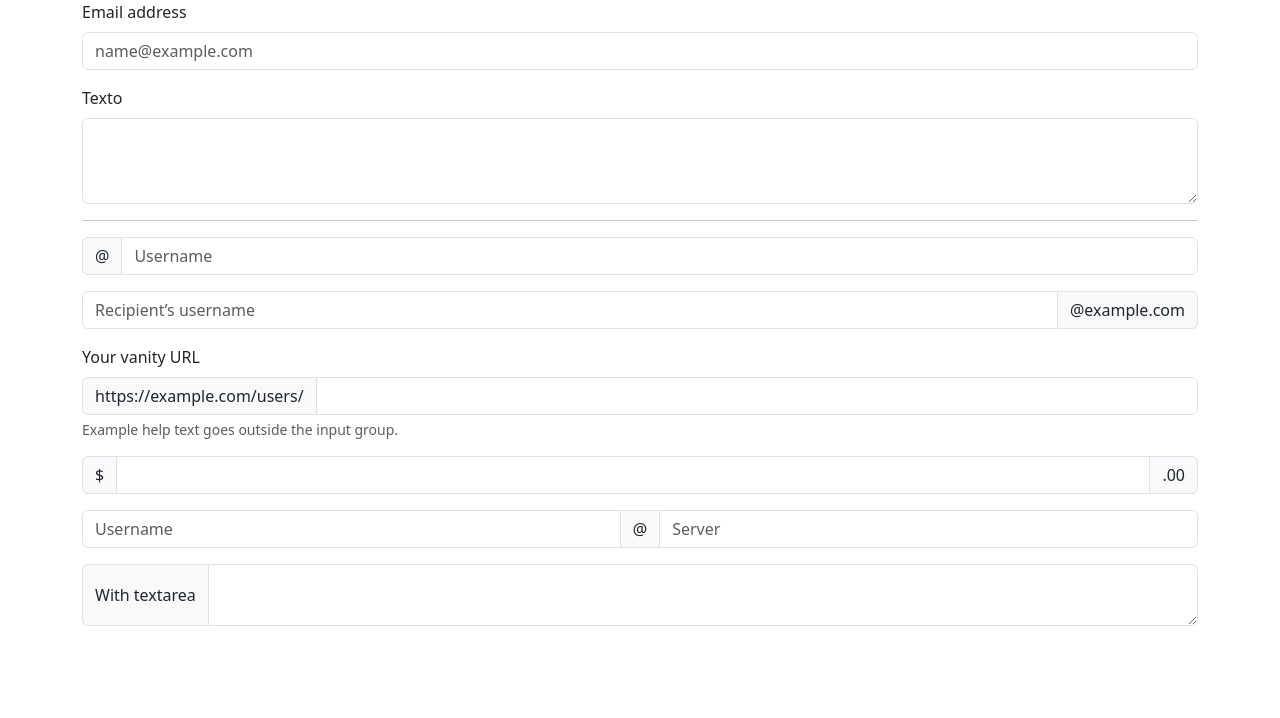
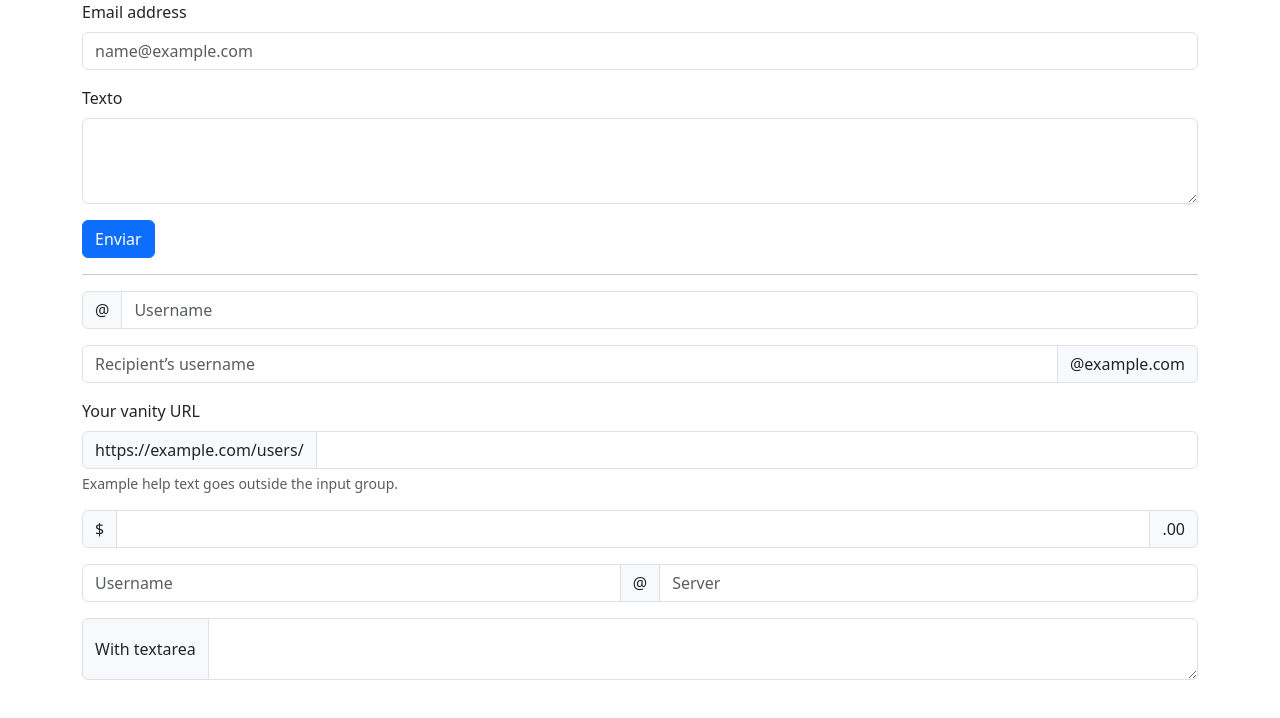
Before and after one commit to alefesouza/alefesouza.github.io, a plain HTML site: page formulario.html in a window 1280 px wide. Drawn offline with nearby package versions, Linux system fonts and the light colour scheme.

Commit message:
Adiciona botão

```diff
--- a/formulario.html
+++ b/formulario.html
@@ -20,6 +20,8 @@
             <label for="exampleFormControlTextarea1" class="form-label">Texto</label>
             <textarea class="form-control" id="exampleFormControlTextarea1" rows="3" name="texto"></textarea>
         </div>
+
+        <button class="btn btn-primary">Enviar</button>
     </form>
 
     <hr>
```
